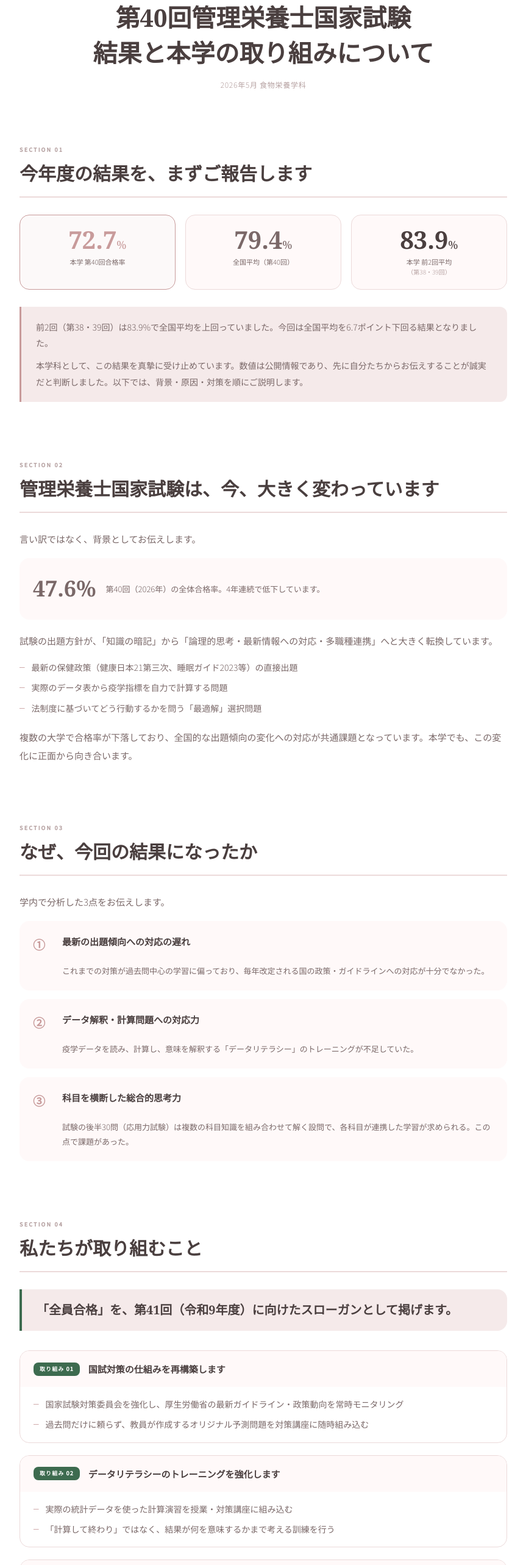
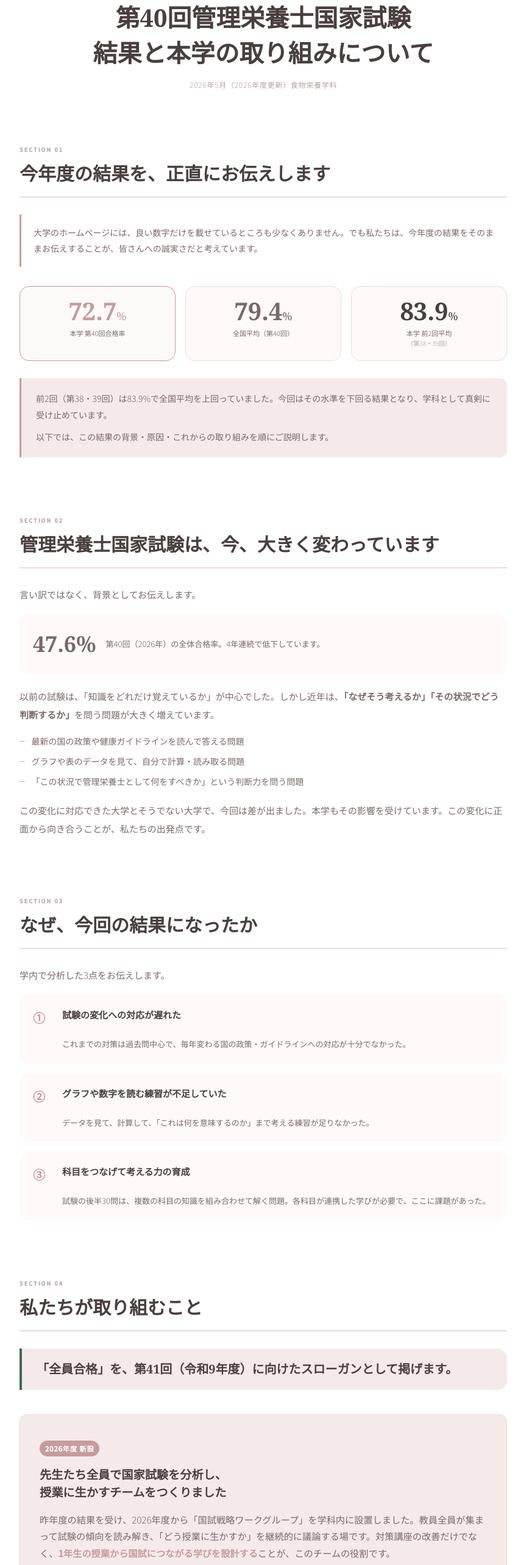
Before and after one commit to shinnosuketakeshima/shokuei-hp, a React (Vite) app: page /kokushi-report in a window 1280 px wide. Shown: the part 234-2800 px from the top of the page at 61% size, without its empty margins (208-1071 px from the left). Built offline with nearby package versions, Linux system fonts and the light colour scheme.

Commit message:
feat: 国試レポートページを2026年度版に更新 (ワークグループ新設・学生の成長セクション追加)

```diff
--- a/src/components/KokushiReport.jsx
+++ b/src/components/KokushiReport.jsx
@@ -30,10 +30,10 @@ export default function KokushiReport() {
             第40回管理栄養士国家試験<br />
             結果と本学の取り組みについて
           </h1>
-          <p className="kr-header__meta">2026年5月 食物栄養学科</p>
+          <p className="kr-header__meta">2026年5月（2026年度更新）食物栄養学科</p>
         </motion.div>
 
-        {/* セクション1：正直な報告 */}
+        {/* セクション1：正直な報告 ── 誠実さ→数字→次へ の順 */}
         <motion.section
           className="kr-section"
           initial={{ opacity: 0, y: 20 }}
@@ -42,7 +42,17 @@ export default function KokushiReport() {
           transition={{ duration: 0.6 }}
         >
           <div className="kr-section__label">Section 01</div>
-          <h2 className="kr-section__title">今年度の結果を、まずご報告します</h2>
+          <h2 className="kr-section__title">今年度の結果を、正直にお伝えします</h2>
+
+          <motion.div
+            className="kr-honest-box kr-honest-box--lead"
+            initial={{ opacity: 0, x: 20 }}
+            whileInView={{ opacity: 1, x: 0 }}
+            viewport={{ once: true }}
+            transition={{ duration: 0.5, delay: 0.1 }}
+          >
+            <p>大学のホームページには、良い数字だけを載せているところも少なくありません。でも私たちは、今年度の結果をそのままお伝えすることが、皆さんへの誠実さだと考えています。</p>
+          </motion.div>
 
           <div className="kr-stats-row">
             <motion.div
@@ -84,12 +94,12 @@ export default function KokushiReport() {
             viewport={{ once: true }}
             transition={{ duration: 0.5, delay: 0.4 }}
           >
-            <p>前2回（第38・39回）は83.9%で全国平均を上回っていました。今回は全国平均を6.7ポイント下回る結果となりました。</p>
-            <p>本学科として、この結果を真摯に受け止めています。数値は公開情報であり、先に自分たちからお伝えすることが誠実だと判断しました。以下では、背景・原因・対策を順にご説明します。</p>
+            <p>前2回（第38・39回）は83.9%で全国平均を上回っていました。今回はその水準を下回る結果となり、学科として真剣に受け止めています。</p>
+            <p>以下では、この結果の背景・原因・これからの取り組みを順にご説明します。</p>
           </motion.div>
         </motion.section>
 
-        {/* セクション2：試験の変化 */}
+        {/* セクション2：試験の変化 ── 高校生向けに平易化 */}
         <motion.section
           className="kr-section"
           initial={{ opacity: 0, y: 20 }}
@@ -112,7 +122,7 @@ export default function KokushiReport() {
             <span className="kr-change-stat__desc">第40回（2026年）の全体合格率。4年連続で低下しています。</span>
           </motion.div>
 
-          <p className="kr-body">試験の出題方針が、「知識の暗記」から「論理的思考・最新情報への対応・多職種連携」へと大きく転換しています。</p>
+          <p className="kr-body">以前の試験は、「知識をどれだけ覚えているか」が中心でした。しかし近年は、<strong>「なぜそう考えるか」「その状況でどう判断するか」</strong>を問う問題が大きく増えています。</p>
 
           <motion.ul
             className="kr-list"
@@ -122,9 +132,9 @@ export default function KokushiReport() {
             transition={{ duration: 0.5, delay: 0.2 }}
           >
             {[
-              "最新の保健政策（健康日本21第三次、睡眠ガイド2023等）の直接出題",
-              "実際のデータ表から疫学指標を自力で計算する問題",
-              "法制度に基づいてどう行動するかを問う「最適解」選択問題"
+              "最新の国の政策や健康ガイドラインを読んで答える問題",
+              "グラフや表のデータを見て、自分で計算・読み取る問題",
+              "「この状況で管理栄養士として何をすべきか」という判断力を問う問題"
             ].map((item, i) => (
               <motion.li
                 key={i}
@@ -136,10 +146,10 @@ export default function KokushiReport() {
             ))}
           </motion.ul>
 
-          <p className="kr-body">複数の大学で合格率が下落しており、全国的な出題傾向の変化への対応が共通課題となっています。本学でも、この変化に正面から向き合います。</p>
+          <p className="kr-body">この変化に対応できた大学とそうでない大学で、今回は差が出ました。本学もその影響を受けています。この変化に正面から向き合うことが、私たちの出発点です。</p>
         </motion.section>
 
-        {/* セクション3：要因分析 */}
+        {/* セクション3：要因分析 ── 表現を平易に */}
         <motion.section
           className="kr-section"
           initial={{ opacity: 0, y: 20 }}
@@ -153,9 +163,21 @@ export default function KokushiReport() {
 
           <div className="kr-cause-grid">
             {[
-              { num: "①", title: "最新の出題傾向への対応の遅れ", body: "これまでの対策が過去問中心の学習に偏っており、毎年改定される国の政策・ガイドラインへの対応が十分でなかった。" },
-              { num: "②", title: "データ解釈・計算問題への対応力", body: "疫学データを読み、計算し、意味を解釈する「データリテラシー」のトレーニングが不足していた。" },
-              { num: "③", title: "科目を横断した総合的思考力", body: "試験の後半30問（応用力試験）は複数の科目知識を組み合わせて解く設問で、各科目が連携した学習が求められる。この点で課題があった。" }
+              {
+                num: "①",
+                title: "試験の変化への対応が遅れた",
+                body: "これまでの対策は過去問中心で、毎年変わる国の政策・ガイドラインへの対応が十分でなかった。"
+              },
+              {
+                num: "②",
+                title: "グラフや数字を読む練習が不足していた",
+                body: "データを見て、計算して、「これは何を意味するのか」まで考える練習が足りなかった。"
+              },
+              {
+                num: "③",
+                title: "科目をつなげて考える力の育成",
+                body: "試験の後半30問は、複数の科目の知識を組み合わせて解く問題。各科目が連携した学びが必要で、ここに課題があった。"
+              }
             ].map((card, i) => (
               <motion.div
                 key={i}
@@ -194,12 +216,78 @@ export default function KokushiReport() {
             「全員合格」を、第41回（令和9年度）に向けたスローガンとして掲げます。
           </motion.div>
 
+          {/* ★ 新設ワークグループ ── 「シンクタンク」を平易な表現に */}
+          <motion.div
+            className="kr-wg-block"
+            initial={{ opacity: 0, y: 20 }}
+            whileInView={{ opacity: 1, y: 0 }}
+            viewport={{ once: true }}
+            transition={{ duration: 0.6, delay: 0.1 }}
+          >
+            <div className="kr-wg-block__badge">2026年度 新設</div>
+            <h3 className="kr-wg-block__title">
+              先生たち全員で国家試験を分析し、<br />授業に生かすチームをつくりました
+            </h3>
+            <p className="kr-wg-block__body">
+              昨年度の結果を受け、2026年度から「国試戦略ワークグループ」を学科内に設置しました。教員全員が集まって試験の傾向を読み解き、「どう授業に生かすか」を継続的に議論する場です。対策講座の改善だけでなく、<strong>1年生の授業から国試につながる学びを設計する</strong>ことが、このチームの役割です。
+            </p>
+            <div className="kr-wg-pillars">
+              {[
+                { icon: "📊", label: "傾向を読む", desc: "毎年の試験データを全教員で分析し、出題の変化をいち早く授業に反映する" },
+                { icon: "🔗", label: "先生同士でつながる", desc: "科目の担当者どうしが情報を共有し、授業と国試対策がバラバラにならないようにする" },
+                { icon: "🌱", label: "1年生から積み上げる", desc: "「4年生になって急いで対策を始める」ではなく、入学直後から国試につながるよう学びを設計する" }
+              ].map((p, i) => (
+                <motion.div
+                  key={i}
+                  className="kr-wg-pillar"
+                  initial={{ opacity: 0, y: 10 }}
+                  whileInView={{ opacity: 1, y: 0 }}
+                  viewport={{ once: true }}
+                  transition={{ duration: 0.35, delay: 0.1 + i * 0.1 }}
+                >
+                  <span className="kr-wg-pillar__icon">{p.icon}</span>
+                  <span className="kr-wg-pillar__label">{p.label}</span>
+                  <span className="kr-wg-pillar__desc">{p.desc}</span>
+                </motion.div>
+              ))}
+            </div>
+          </motion.div>
+
+          {/* 4つの具体的施策 */}
           <div className="kr-measures">
             {[
-              { num: "01", title: "国試対策の仕組みを再構築します", items: ["国家試験対策委員会を強化し、厚生労働省の最新ガイドライン・政策動向を常時モニタリング", "過去問だけに頼らず、教員が作成するオリジナル予測問題を対策講座に随時組み込む"] },
-              { num: "02", title: "データリテラシーのトレーニングを強化します", items: ["実際の統計データを使った計算演習を授業・対策講座に組み込む", "「計算して終わり」ではなく、結果が何を意味するかまで考える訓練を行う"] },
-              { num: "03", title: "分野を横断した思考力を養います", items: ["複数の科目知識を組み合わせて解くケーススタディ学習（Case-Based Learning）を導入", "「最も適切な解はどれか」を議論するグループ学習を実施"] },
-              { num: "04", title: "一人ひとりに合わせた個別指導を深化させます", items: ["模擬試験の結果を得点の総合点だけでなく、分野別・問題タイプ別に詳細分析", "ゼミ担任による「弱点に基づいた個別の学習計画」の提供"] }
+              {
+                num: "01",
+                title: "国試対策の仕組みを作り直します",
+                items: [
+                  "毎年変わる国の政策・ガイドラインを常にチェックし、対策に反映する",
+                  "過去問だけでなく、教員が作るオリジナルの予測問題も対策講座に取り入れる"
+                ]
+              },
+              {
+                num: "02",
+                title: "データを読んで考える練習を増やします",
+                items: [
+                  "グラフや統計を使った読み取り・計算の演習を授業に組み込む",
+                  "「答えを出して終わり」ではなく、「それが何を意味するか」まで考える習慣をつける"
+                ]
+              },
+              {
+                num: "03",
+                title: "科目をつなげて考える力を育てます",
+                items: [
+                  "実際の場面を想定して複数の知識を組み合わせて解くグループ学習を導入",
+                  "「一番適切な答えはどれか」を議論しながら考える授業を実施"
+                ]
+              },
+              {
+                num: "04",
+                title: "一人ひとりに合わせたサポートを続けます",
+                items: [
+                  "模擬試験の結果を「合計点」だけでなく、得意・苦手を分野別に詳しく分析",
+                  "ゼミ担任が一人ひとりの弱点に合わせた学習計画を一緒に立てる"
+                ]
+              }
             ].map((measure, i) => (
               <motion.div
                 key={i}
@@ -221,7 +309,49 @@ export default function KokushiReport() {
           </div>
         </motion.section>
 
-        {/* セクション5：受験生へ */}
+        {/* セクション5：学生の姿 ── 新規追加 */}
+        <motion.section
+          className="kr-section kr-section--students"
+          initial={{ opacity: 0, y: 20 }}
+          whileInView={{ opacity: 1, y: 0 }}
+          viewport={{ once: true }}
+          transition={{ duration: 0.6 }}
+        >
+          <div className="kr-section__label">Section 05</div>
+          <h2 className="kr-section__title">学生は、こうやって成長しています</h2>
+          <p className="kr-body">国家試験は確かに難しい。でも、合格した先輩たちの多くは、入学時から得意だったわけではありません。</p>
+
+          <div className="kr-student-cards">
+            {[
+              {
+                tag: "苦手科目の克服",
+                text: "生化学がどうしても苦手だった学生が、担任との面談を重ね、勉強の順番を変えたことで模擬試験の点数が大きく伸びた。"
+              },
+              {
+                tag: "実習での気づき",
+                text: "病院実習で患者さんと向き合うなかで「絶対に合格しなければ」という気持ちが芽生えた、という学生は少なくありません。"
+              },
+              {
+                tag: "仲間と一緒に",
+                text: "ゼミ仲間と問題を出し合い、教え合うことで、自分一人では気づかなかった理解の穴を埋めていく。それが本学のスタイルです。"
+              }
+            ].map((card, i) => (
+              <motion.div
+                key={i}
+                className="kr-student-card"
+                initial={{ opacity: 0, y: 15 }}
+                whileInView={{ opacity: 1, y: 0 }}
+                viewport={{ once: true }}
+                transition={{ duration: 0.4, delay: i * 0.12 }}
+              >
+                <span className="kr-student-card__tag">{card.tag}</span>
+                <p className="kr-student-card__text">{card.text}</p>
+              </motion.div>
+            ))}
+          </div>
+        </motion.section>
+
+        {/* セクション6：受験生へ */}
         <motion.section
           className="kr-section kr-section--message"
           initial={{ opacity: 0, y: 20 }}
@@ -229,11 +359,12 @@ export default function KokushiReport() {
           viewport={{ once: true }}
           transition={{ duration: 0.6 }}
         >
-          <div className="kr-section__label">Section 05</div>
+          <div className="kr-section__label">Section 06</div>
           <h2 className="kr-section__title">本学で管理栄養士をめざす皆さんへ</h2>
 
           <p className="kr-body">今年度の合格率は、本学の現状を正直にお伝えするために公開しています。</p>
-          <p className="kr-body">管理栄養士の国家試験は難しくなっています。しかし、それは全国共通の課題であり、適切な対策を組織として行っている大学では高い合格率を維持しています。私たちは、その差を埋めるために本気で動いています。</p>
+          <p className="kr-body">管理栄養士の国家試験は難しくなっています。でも、それは全国共通の変化です。この変化にきちんと対応できている大学では、今も高い合格率を維持しています。私たちは、その差を埋めるために教員全員で本気で動き始めています。</p>
+          <p className="kr-body">2026年度から始まったワークグループの取り組みは、これから入学する皆さんの授業にも直接つながっています。<strong>入学した1年生のころから、国試に向けた学びが始まる</strong>。それが本学の新しいスタートラインです。</p>
 
           <motion.div
             className="kr-strengths"
@@ -244,16 +375,16 @@ export default function KokushiReport() {
           >
             <p className="kr-strengths__heading">本学の強みは変わりません。</p>
             <ul className="kr-list">
-              <li>管理栄養士＋第一種衛生管理者のダブルライセンスが取得できる国内でも希少なカリキュラム</li>
+              <li>管理栄養士＋第一種衛生管理者のダブルライセンスが取得できる、全国でも希少なカリキュラム</li>
               <li>病院・学校・地域での豊富な実習</li>
-              <li>担任制とゼミ担任による二重のサポート体制</li>
+              <li>担任制とゼミ担任による、二重のサポート体制</li>
             </ul>
           </motion.div>
 
-          <p className="kr-body kr-body--emphasis">国家試験合格率は、今後の取り組みで必ず回復させます。その過程ごと、皆さんと一緒に歩んでいきます。</p>
+          <p className="kr-body kr-body--emphasis">国家試験の合格率は、必ず回復させます。その道のりを、皆さんと一緒に歩んでいきます。</p>
         </motion.section>
 
-        {/* セクション6：お問い合わせ */}
+        {/* セクション7：お問い合わせ */}
         <motion.section
           className="kr-section"
           initial={{ opacity: 0, y: 20 }}
@@ -261,9 +392,9 @@ export default function KokushiReport() {
           viewport={{ once: true }}
           transition={{ duration: 0.6 }}
         >
-          <div className="kr-section__label">Section 06</div>
+          <div className="kr-section__label">Section 07</div>
           <h2 className="kr-section__title">更新情報・お問い合わせ</h2>
-          <p className="kr-body">今後、取り組みの進捗をこのページで随時更新していきます。</p>
+          <p className="kr-body">ワークグループの活動状況や取り組みの進捗を、このページで随時更新していきます。</p>
 
           <div className="kr-links">
             <a href="https://www.jumonji-u.ac.jp/humanlife/food/" className="kr-link-btn" target="_blank" rel="noopener noreferrer">
--- a/src/index.css
+++ b/src/index.css
@@ -2431,3 +2431,160 @@ body {
   .event-program__item { flex-direction: column; gap: 12px; }
   .event-program__number { width: 32px; height: 32px; font-size: 15px; }
 }
+
+/* ==========================================================
+   KokushiReport.jsx ── 追加・更新 CSS
+   ========================================================== */
+
+/* ----------------------------------------------------------
+   Section 01: 冒頭リード用 honest-box バリアント
+   ---------------------------------------------------------- */
+.kr-honest-box--lead {
+  background: transparent;
+  border-left: 3px solid var(--terracotta);
+  padding: 1rem 1.25rem;
+  margin-bottom: 2rem;
+  font-size: 1rem;
+  color: var(--stone);
+  line-height: 1.75;
+}
+
+/* ----------------------------------------------------------
+   Section 04: ワークグループブロック
+   ---------------------------------------------------------- */
+.kr-wg-block {
+  background: var(--cream-alt);
+  border: 1px solid var(--border);
+  border-radius: 12px;
+  padding: 2.5rem 2rem;
+  margin: 2.5rem 0;
+  position: relative;
+}
+
+.kr-wg-block__badge {
+  display: inline-block;
+  background: var(--terracotta);
+  color: #fff;
+  font-size: 0.72rem;
+  font-weight: 700;
+  letter-spacing: 0.06em;
+  padding: 0.25em 0.75em;
+  border-radius: 999px;
+  margin-bottom: 1rem;
+}
+
+.kr-wg-block__title {
+  font-family: var(--font-serif);
+  font-size: 1.2rem;
+  font-weight: 600;
+  line-height: 1.5;
+  color: var(--charcoal);
+  margin-bottom: 1rem;
+}
+
+.kr-wg-block__body {
+  font-size: 0.95rem;
+  line-height: 1.8;
+  color: var(--stone);
+  margin-bottom: 1.5rem;
+}
+
+.kr-wg-block__body strong {
+  color: var(--terracotta);
+  font-weight: 600;
+}
+
+/* ワークグループ 3本柱 */
+.kr-wg-pillars {
+  display: grid;
+  grid-template-columns: repeat(3, 1fr);
+  gap: 1.2rem;
+  margin-top: 0.5rem;
+}
+
+@media (max-width: 680px) {
+  .kr-wg-pillars {
+    grid-template-columns: 1fr;
+  }
+}
+
+.kr-wg-pillar {
+  background: #fff;
+  border: 1px solid var(--border);
+  border-radius: 8px;
+  padding: 1.25rem 1.1rem;
+  display: flex;
+  flex-direction: column;
+  gap: 0.4rem;
+}
+
+.kr-wg-pillar__icon {
+  font-size: 1.5rem;
+  line-height: 1;
+}
+
+.kr-wg-pillar__label {
+  font-size: 0.85rem;
+  font-weight: 700;
+  color: var(--terracotta);
+  letter-spacing: 0.03em;
+}
+
+.kr-wg-pillar__desc {
+  font-size: 0.82rem;
+  line-height: 1.65;
+  color: var(--stone);
+}
+
+/* ----------------------------------------------------------
+   Section 05: 学生の成長カード（新規）
+   ---------------------------------------------------------- */
+.kr-section--students {
+  background: var(--cream-alt);
+  border-radius: 12px;
+  padding: 2.5rem 2rem;
+  margin-top: 0.5rem;
+}
+
+.kr-student-cards {
+  display: grid;
+  grid-template-columns: repeat(3, 1fr);
+  gap: 1.2rem;
+  margin-top: 1.5rem;
+}
+
+@media (max-width: 768px) {
+  .kr-student-cards {
+    grid-template-columns: 1fr;
+  }
+}
+
+.kr-student-card {
+  background: #fff;
+  border-radius: 10px;
+  border: 1px solid var(--border);
+  padding: 1.5rem 1.25rem;
+  display: flex;
+  flex-direction: column;
+  gap: 0.6rem;
+  box-shadow: var(--shadow-sm);
+}
+
+.kr-student-card__tag {
+  display: inline-block;
+  font-size: 0.72rem;
+  font-weight: 700;
+  letter-spacing: 0.06em;
+  color: var(--terracotta);
+  border: 1px solid currentColor;
+  border-radius: 999px;
+  padding: 0.2em 0.7em;
+  width: fit-content;
+}
+
+.kr-student-card__text {
+  font-size: 0.88rem;
+  line-height: 1.75;
+  color: var(--stone);
+  margin: 0;
+}
```
